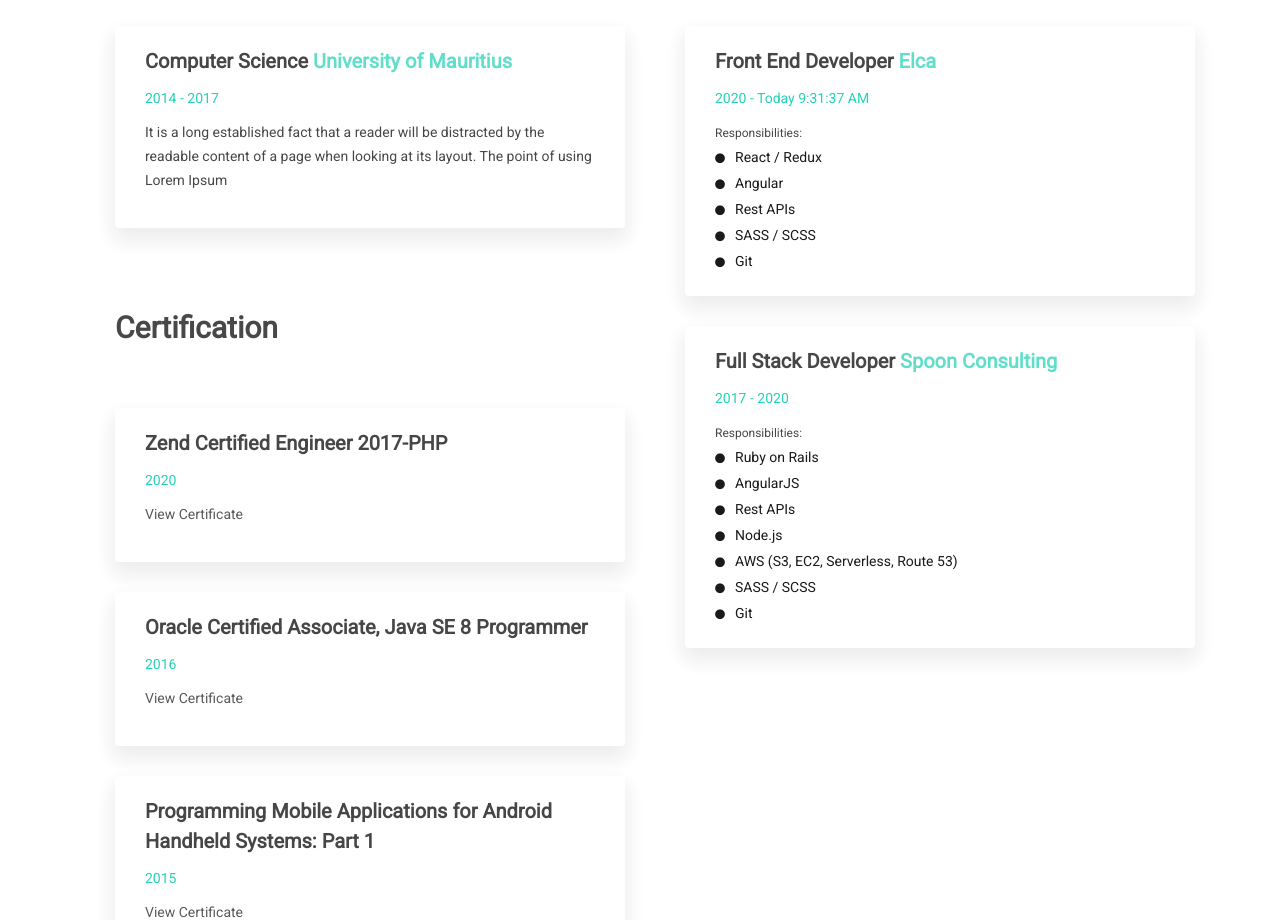
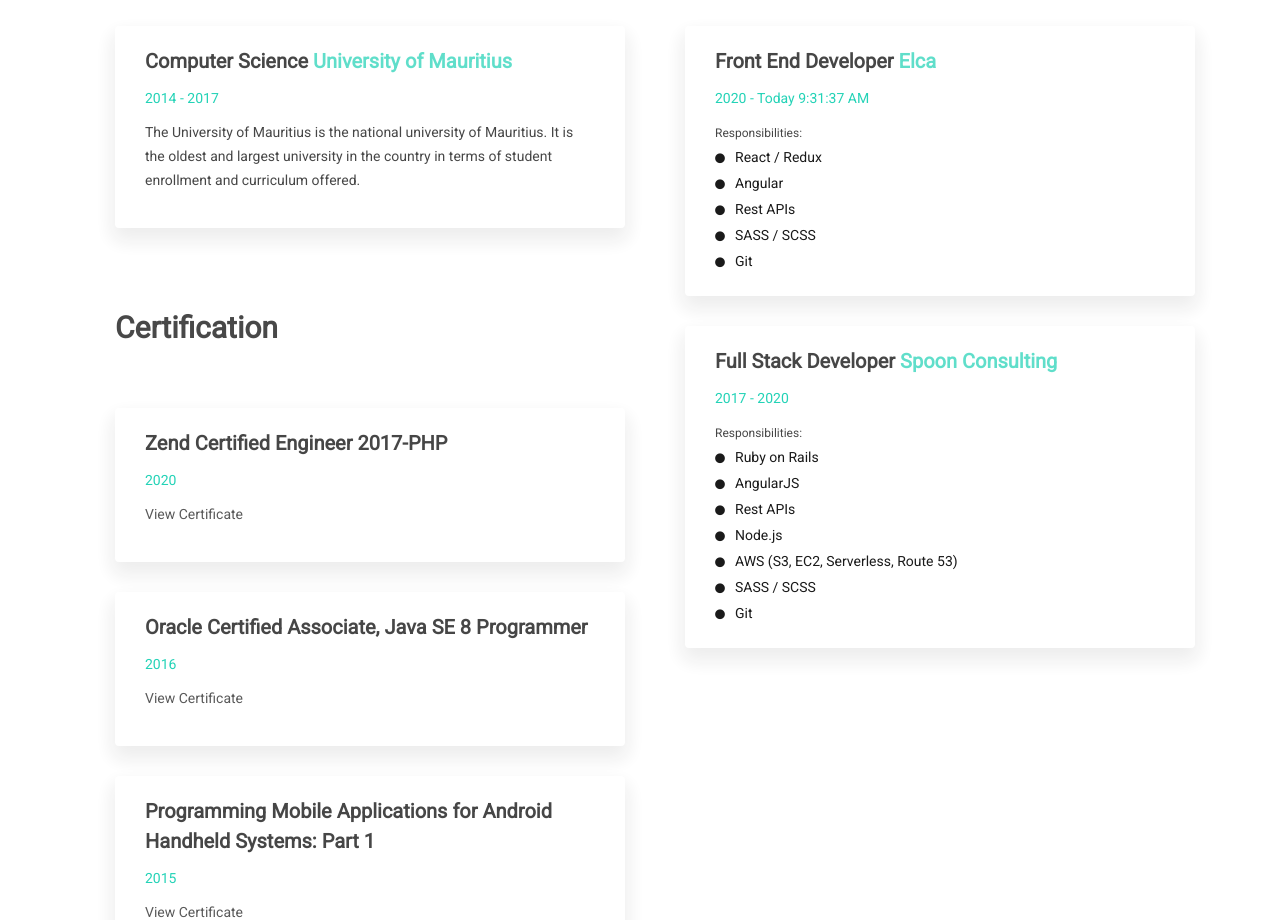
Before and after one commit to giriss/girish, a plain HTML site: page index.html in a window 1280 px wide. Shown: the part 2780-3700 px from the top of the page. Drawn offline with Linux system fonts and the light colour scheme; some packages are replaced by stand-ins of ours.

Commit message:
Updated UoM section

```diff
--- a/index.html
+++ b/index.html
@@ -367,8 +367,7 @@
                                             </a>
                                         </h4>
                                         <div class="mh-eduyear">2014 - 2017</div>
-                                        <p>It is a long established fact that a reader will be distracted by the readable content of a
-                                        page when looking at its layout. The point of using  Lorem Ipsum </p>
+                                        <p>The University of Mauritius is the national university of Mauritius. It is the oldest and largest university in the country in terms of student enrollment and curriculum offered.</p>
                                     </div>
                                 </div>
                                 <!-- Certifications -->
```
